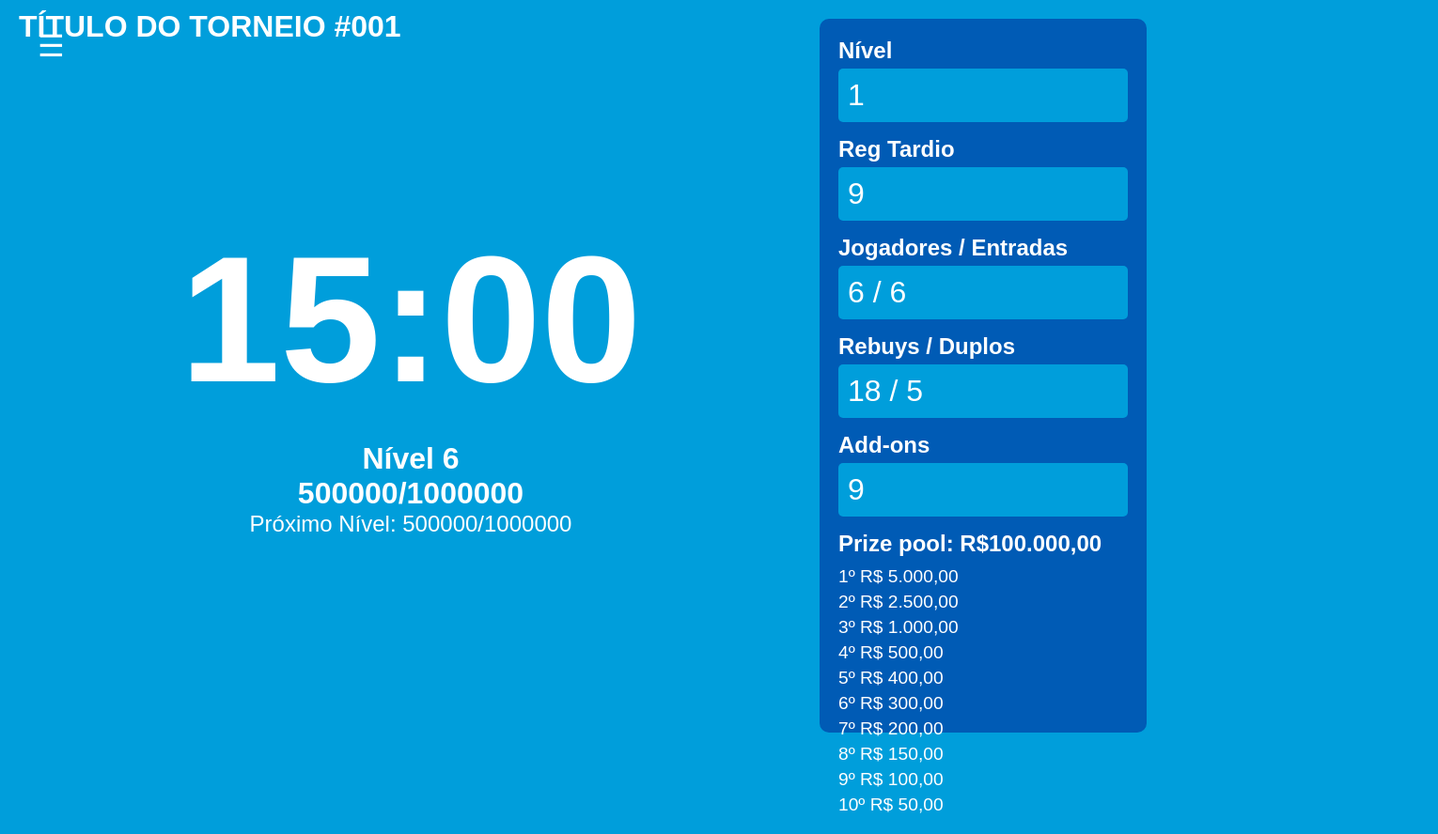
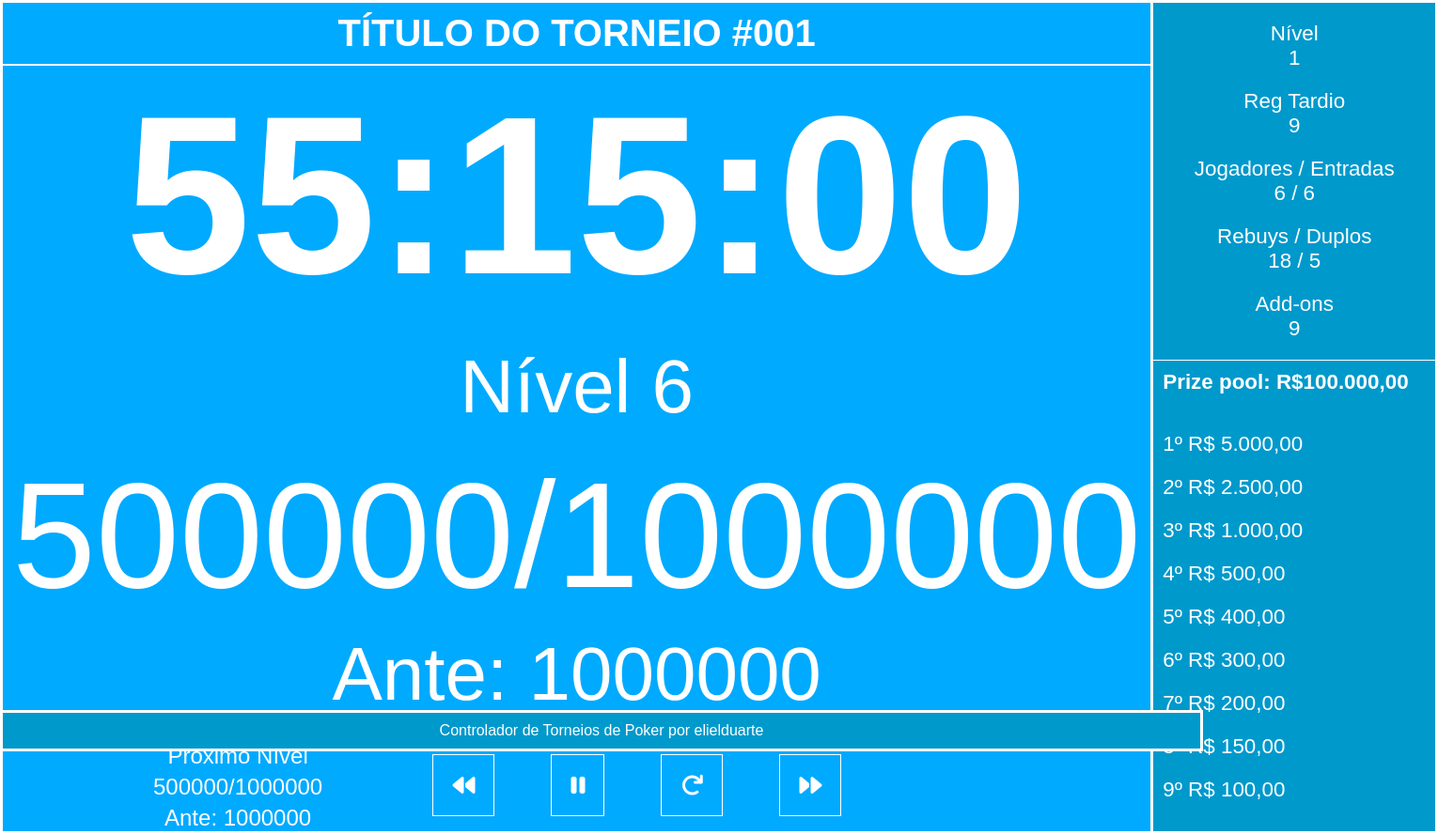
Before and after one commit to eliel-duarte/blinds, a plain HTML site: page index.html in a window 1280 px wide. Shown: the whole page at 94% size, 1530 px wide, since content can reach past the window. Drawn offline with Linux system fonts and the light colour scheme.

Commit message:
olá blinds

```diff
--- a/index.html
+++ b/index.html
@@ -3,49 +3,46 @@
 <head>
     <meta charset="UTF-8">
     <meta name="viewport" content="width=device-width, initial-scale=1.0">
-    <title>Torneio de Poker</title>
+    <title>Título do Torneio</title>
+    <link rel="stylesheet" href="https://cdnjs.cloudflare.com/ajax/libs/font-awesome/6.0.0-beta3/css/all.min.css">
     <link rel="stylesheet" href="style.css">
+
+
 </head>
 <body>
     <div class="container">
-        <header>
-            <div class="menu-icon">☰</div>
-            <h1 id="titulo">TÍTULO DO TORNEIO #001</h1>
-        </header>
-        <div class="main-content">
-            <div class="timer">
-                <h2 id="time">15:00</h2>
+        <div class="main">
+            <h1 class="title">TÍTULO DO TORNEIO #001</h1>
+            <div class="timer">55:15:00</div>
+            <div class="level">Nível 6</div>
+            <div class="blinds">500000/1000000</div>
+            <div class="ante">Ante: 1000000</div>
+
+            <!-- Proximo Nível e Controles lado a lado -->
+            <div class="linha">
+                <div class="proximo-nivel">
+                    <div class="next-level">Próximo Nível</div>
+                    <div class="next-blinds">500000/1000000</div>
+                    <div class="next-ante">Ante: 1000000</div>
                 </div>
-            <div class="level-info">
-                <h3 id="nivel">Nível 6</h3>
-                <h3 id="blinds">500000/1000000</h3>
-                <p id="proximo-nivel">Próximo Nível: 500000/1000000</p>
+                <div class="controles">
+                    <button id="voltar"><i class="fas fa-backward"></i></button>
+                    <button id="pausar"><i class="fas fa-pause"></i></button>
+                    <button id="reiniciar"><i class="fas fa-redo"></i></button>
+                    <button id="avancar"><i class="fas fa-forward"></i></button>
                 </div>
             </div>
-        <aside>
-            <div class="info-box">
-                <h3>Nível</h3>
-                <p>1</p>
         </div>
-            <div class="info-box">
-                <h3>Reg Tardio</h3>
-                <p>9</p>
-            </div>
-            <div class="info-box">
-                <h3>Jogadores / Entradas</h3>
-                <p>6 / 6</p>
-            </div>
-            <div class="info-box">
-                <h3>Rebuys / Duplos</h3>
-                <p>18 / 5</p>
-            </div>
-            <div class="info-box">
-                <h3>Add-ons</h3>
-                <p>9</p>
-            </div>
-            <div class="prize-box">
-                <h4>Prize pool: R$100.000,00</h4>
-                <ul>
+        <div class="sidebar">
+            <div class="info-item">Nível <br />1</div>
+            <div class="info-item">Reg Tardio <br />9</div>
+            <div class="info-item">Jogadores / Entradas<br>6 / 6</div>
+            <div class="info-item">Rebuys / Duplos<br>18 / 5</div>
+            <div class="info-item">Add-ons <br />9</div>
+            <div class="info-item prize-pool">Prize pool: R$100.000,00</div>
+        <!-- Lista de prêmios com rolagem automática -->
+        <div class="prize-list-container">
+            <ul class="prize-list">
                 <li>1º R$ 5.000,00</li>
                 <li>2º R$ 2.500,00</li>
                 <li>3º R$ 1.000,00</li>
@@ -55,10 +52,25 @@
                 <li>7º R$ 200,00</li>
                 <li>8º R$ 150,00</li>
                 <li>9º R$ 100,00</li>
-                    <li>10º R$ 50,00</li>
+
+                <!-- Adicione mais itens se necessário -->
             </ul>
         </div>
-        </aside>
         </div>
+    </div>
+    <footer>
+        <p>Controlador de Torneios de Poker por elielduarte</p>
+    </footer>
+
+    <script>
+        // Verifica o número de elementos da lista de prêmios
+        const prizeList = document.querySelector('.prize-list');
+        const prizeItems = prizeList.querySelectorAll('li');
+
+        // Se a lista tiver mais de 10 itens, adiciona a classe 'scroll'
+        if (prizeItems.length > 10) {
+            prizeList.classList.add('scroll');
+        }
+    </script>
 </body>
 </html>
--- a/style.css
+++ b/style.css
@@ -4,103 +4,183 @@
     box-sizing: border-box;
 }
 
+html, body {
+    height: 100%;
+}
+
 body {
     font-family: Arial, sans-serif;
-    background-color: #009EDB;
+    background-color: #00aaff;
     color: white;
+    display: flex;
+    flex-direction: column;
 }
 
 .container {
+    flex: 1;
     display: flex;
-    justify-content: space-between;
-    max-width: 1200px;
-    margin: 0 auto;
-    padding: 20px;
-    height: 100vh;
+    flex-direction: row;
+    padding: 0px;
 }
 
-header {
-    position: absolute;
-    top: 10px;
-    left: 20px;
+.main {
+    flex: 3;
+    text-align: center;
+    border: 3px solid white;
 }
 
-header h1 {
-    font-size: 2rem;
-    font-weight: bold;
-    text-align: center;
-    margin-bottom: 20px;
+.title {
+    font-size: 2.5rem;
+    padding: 10px;
+    border-bottom: 2px solid white;
 }
 
-.main-content {
+.timer {
+    font-size: 15rem;
+    font-weight: bold;
+    padding: 0 10px;
+}
+
+.level {
+    font-size: 1.5rem;
+    margin-top: 20px;
+    font-size: 5rem;
+}
+
+.blinds{
+    font-size: 10rem;
+    margin-top: 10px;
+    padding: 10px;
+}
+
+.ante{
+    font-size: 5rem;
+    border-bottom: 2px solid white;
+}
+/* Estilos para o container */
+.linha {
     display: flex;
-    flex-direction: column;
-    justify-content: center;
-    align-items: center;
+    justify-content: space-between; /* Distribui o espaço entre os elementos */
+    margin-top: 20px; /* Espaço superior */
+}
+
+/* Proximo-nivel e Controles ajustados */
+.proximo-nivel, .controles {
+    display: flex;
+    flex-direction: column; /* Mantém os elementos internos empilhados verticalmente */
+}
+
+.controles {
+    flex-direction: row;
     width: 65%;
 }
 
-.timer {
-    font-size: 8rem;
-    font-weight: bold;
+/* Estilo para os botões */
+.controles button {
+    padding: 10px 20px;
+    margin: 5px 0; /* Espaço entre os botões */
+    background-color: #00aaff;
+    color: white;
+    border: none;
+    border-radius: 5px;
+    font-size: 1rem;
+    cursor: pointer;
+    transition: background-color 0.3s ease;
 }
 
-.level-info {
-    margin-top: 20px;
-    text-align: center;
+.controles button i:hover {
+    background-color: #0077aa;
 }
 
-.level-info h3 {
-    font-size: 2rem;
+/* Ajusta o tamanho dos ícones */
+.controles i {
+    border: 1px solid white;
+    font-size: 1.5rem;
+    padding: 20px;
+    margin: 0 10px;
 }
 
-.level-info p {
+.next-level, .next-blinds, .next-ante {
     font-size: 1.5rem;
+    margin-top: 5px;
+    padding-left: 10rem;
 }
 
-aside {
-    width: 30%;
-    background-color: #005BB5;
-    padding: 20px;
-    border-radius: 10px;
-    height: 100%;
+.sidebar {
+    font-size: 1.4rem;
+    flex: 0.7;    background-color: #0099cc;
+
+    text-align: center;
+    border: 3px solid white;
+    border-left: 0;
 }
 
-.info-box, .prize-box {
-    margin-bottom: 15px;
+
+.info-item {
+    margin: 20px 0;
+
 }
 
-.info-box h3, .prize-box h4 {
-    font-size: 1.5rem;
-    margin-bottom: 5px;
+.prize-pool {
+    margin-top: 20px;
+    padding: 10px;
+    font-weight: bold;
+    text-align: left;
+    border-top: 1px solid white;
 }
 
-.info-box p {
-    font-size: 2rem;
-    background-color: #009EDB;
-    padding: 10px;
-    border-radius: 5px;
+.prize-list p {
+    font-size: 1.5rem;
+    margin: 10px;
+    text-align: left;
 }
 
-.prize-box h4 {
-    font-size: 1.5rem;
-    margin-bottom: 10px;
+/* Container da lista de prêmios */
+.prize-list-container {
+    max-height: 450px; /* Limita a altura visível */
+    overflow: hidden;  /* Esconde o conteúdo que ultrapassa essa altura */
+    margin: 0 auto;
+    width: 300px; /* Largura do container da lista */
+    position: relative;
 }
 
-.prize-box ul {
+/* Itens da lista */
+.prize-list {
     list-style: none;
     padding: 0;
-    font-size: 1.2rem;
+    margin: 0;
 }
 
-.prize-box ul li {
-    margin-bottom: 5px;
+/* Apenas se a lista tiver mais de 10 itens, a animação é ativada */
+.prize-list.scroll {
+    animation: scroll 30s linear infinite;
 }
 
-.menu-icon {
-    font-size: 2rem;
+/* Estilo dos itens da lista */
+.prize-list li {
+    padding: 10px;
+    text-align: left;
+}
+
+/* Animação para rolar a lista de prêmios */
+@keyframes scroll {
+    0% {
+        transform: translateY(50%); /* Começa abaixo do container */
+    }
+    100% {
+        transform: translateY(-100%); /* Vai até sair completamente acima do container */
+    }
+}
+
+/* Rodapé fixo */
+footer {
+    background-color: #0099cc;
     color: white;
-    position: absolute;
-    left: 20px;
-    top: 20px;
+    border: 3px solid white;
+    text-align: center;
+    padding: 10px 0;
+    position: fixed;
+    bottom: 0;
+    width: 100%;
+    font-size: 1rem;
 }
```
Lines whose indentation alone changed are shown as unchanged.
